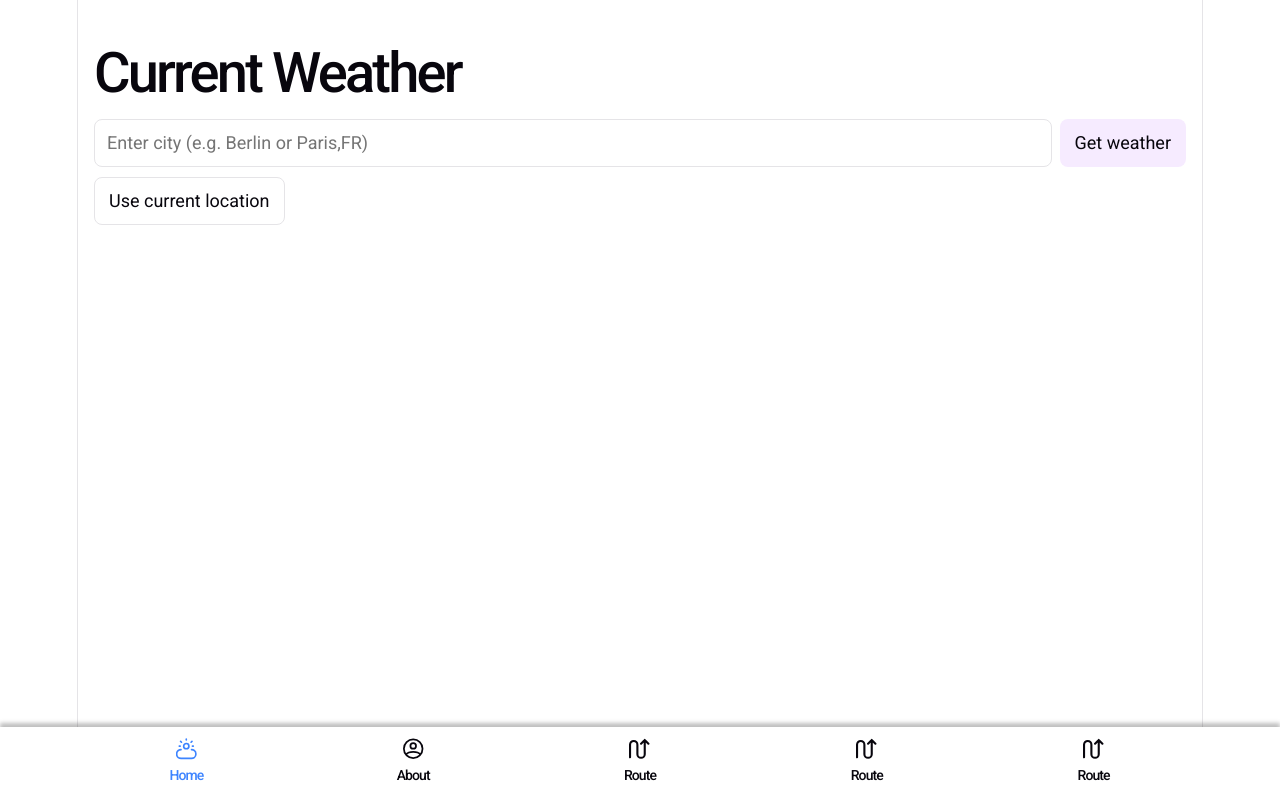
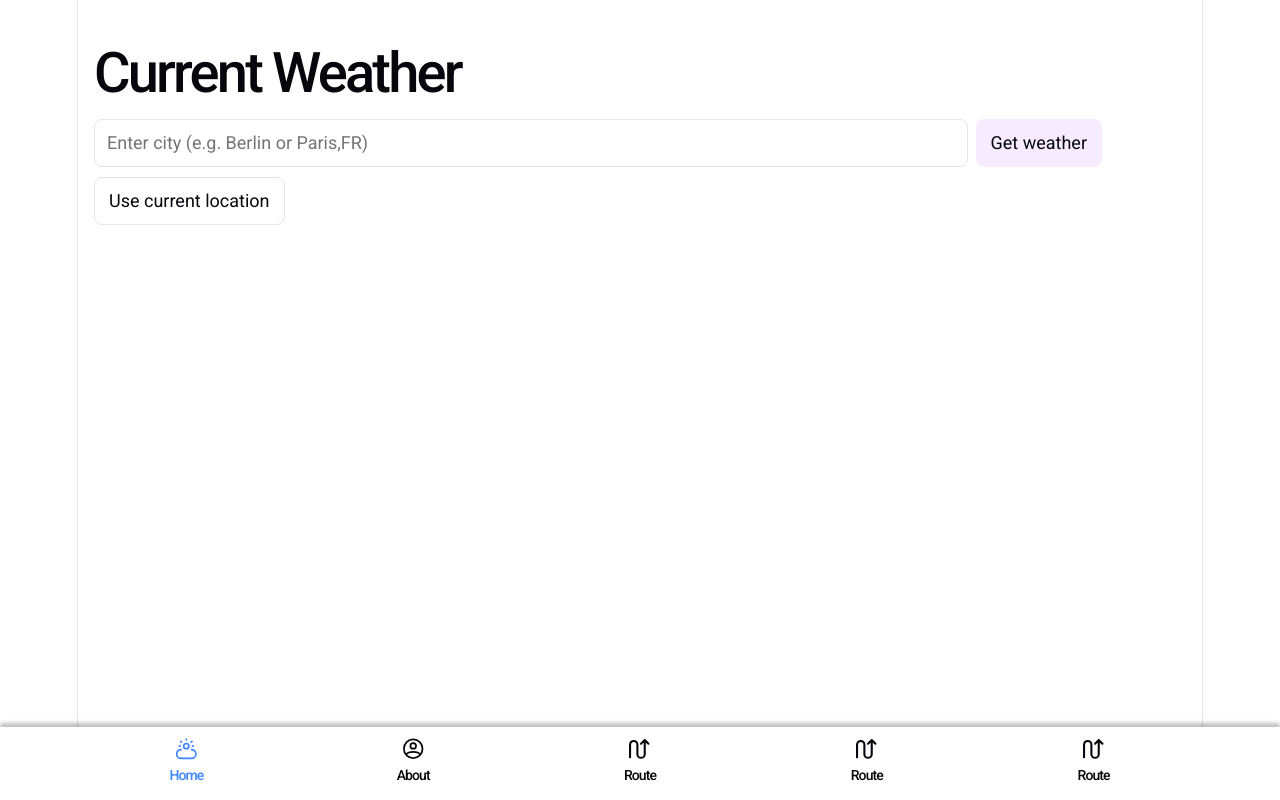
Before and after one commit to s0urcedev/gui-weather-app-trail-runners, a React (Vite) app: page / in a window 1280 px wide. Built offline with nearby package versions, Linux system fonts and the light colour scheme.

Commit message:
Central Page Width

```diff
--- a/src/App.tsx
+++ b/src/App.tsx
@@ -8,7 +8,11 @@ import './App.css'
 function App() {
   return (
     <>
-      <div style={{ paddingBottom: '80px' }}>
+      <div style={{
+        paddingBottom: '80px',
+        maxWidth: '100%',
+        width: '1040px',
+      }}>
         <Routes>
           <Route path="/" element={<HomePage />} />
           <Route path="/about" element={<AboutPage />} />
--- a/src/pages/HomePage.tsx
+++ b/src/pages/HomePage.tsx
@@ -60,7 +60,7 @@ export default function HomePage() {
   }
 
   return (
-    <main style={{ maxWidth: 1120, margin: '40px auto', padding: '0 16px', textAlign: 'left' }}>
+    <main style={{ margin: '40px auto', padding: '0 16px', textAlign: 'left' }}>
       <h1 style={{ marginBottom: 12, lineHeight: 1.2}}>Current Weather</h1>
 
       <form onSubmit={handleSubmit} style={{ display: 'flex', gap: 8, marginBottom: 10 }}>
```
